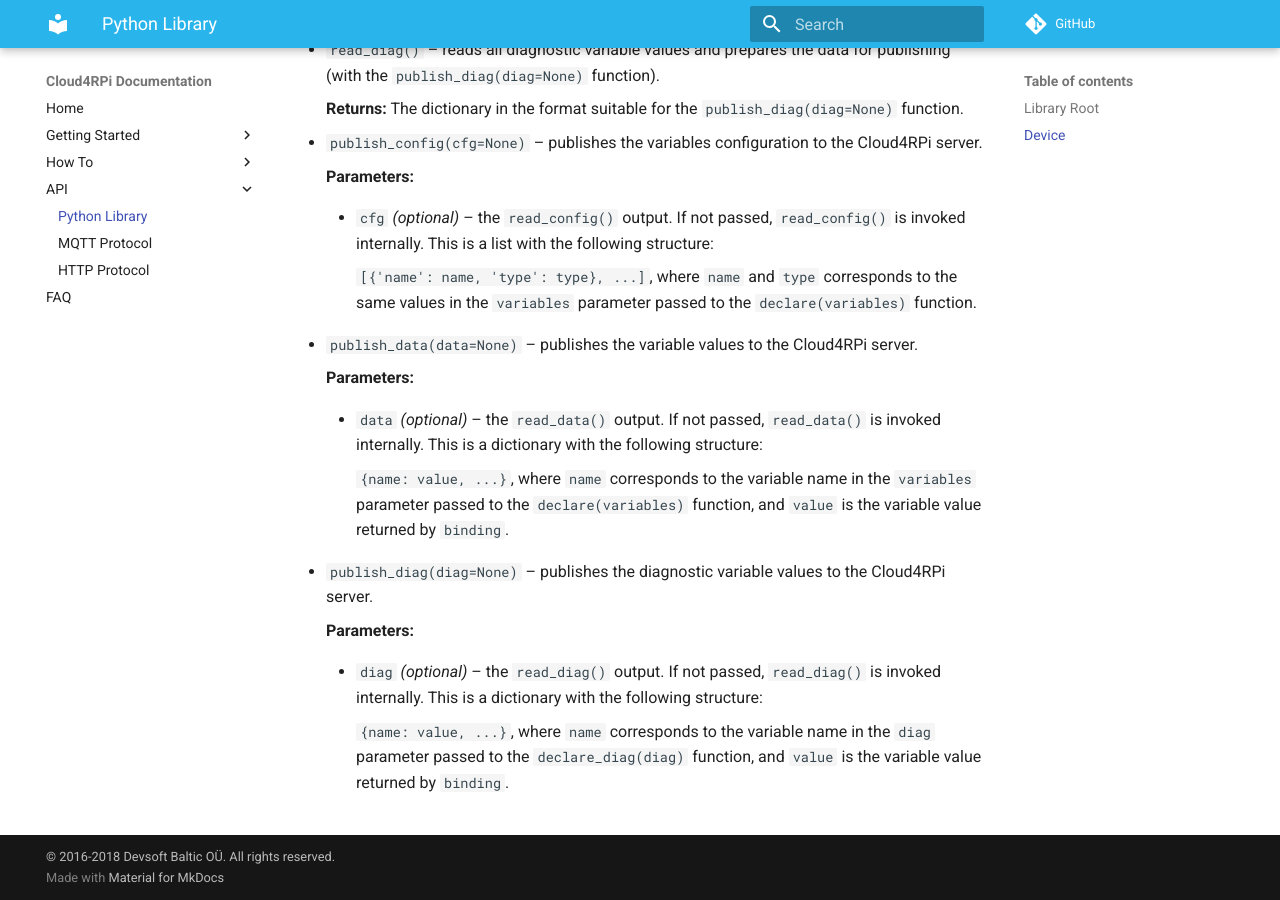
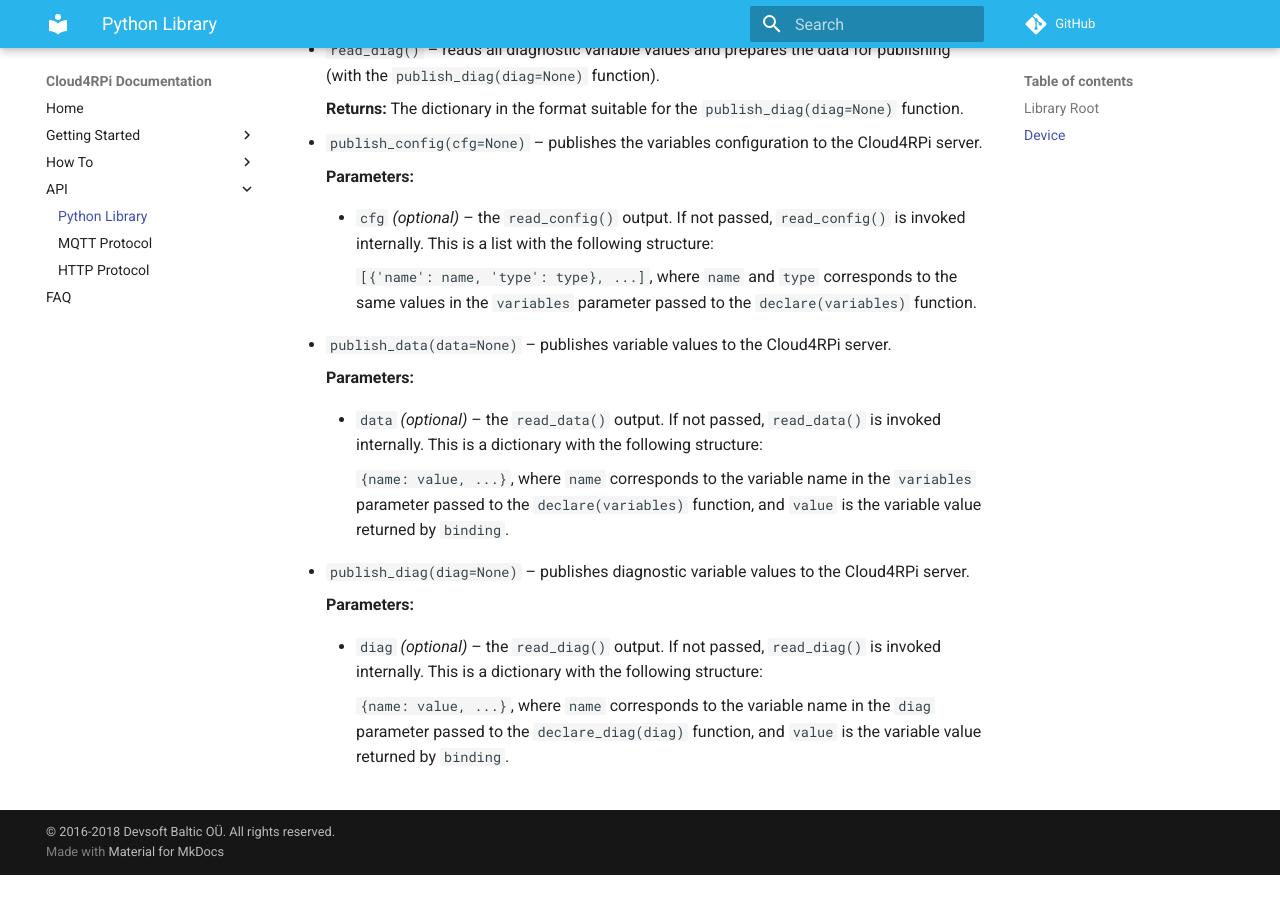
Before and after one commit to cloud4rpi/docs, an MkDocs documentation site: the page built from docs/api/python.md, in a window 1280 px wide and 900 px high, scrolled down 2524 px. Built offline with MkDocs 1.6.1 and Material for MkDocs 9.7.7, drawn with Linux system fonts in a browser that asks for light colours; comment, search, counter and statistics services are not loaded; old or Windows-style settings are respelled for this version of MkDocs; after the commit the page ends 3399 px from its top, so only the background shows below that.

Commit message:
Update python.md

```diff
--- a/docs/api/python.md
+++ b/docs/api/python.md
@@ -107,7 +107,7 @@ The [Device](https://github.com/cloud4rpi/cloud4rpi/blob/master/cloud4rpi/device
 
         `[{'name': name, 'type': type}, ...]`, where `name` and `type` corresponds to the same values in the `variables` parameter passed to the `declare(variables)` function.
 
-* `publish_data(data=None)` &ndash; publishes the variable values to the Cloud4RPi server.
+* `publish_data(data=None)` &ndash; publishes variable values to the Cloud4RPi server.
 
     **Parameters:**
 
@@ -115,7 +115,7 @@ The [Device](https://github.com/cloud4rpi/cloud4rpi/blob/master/cloud4rpi/device
 
         `{name: value, ...}`, where `name` corresponds to the variable name in the `variables` parameter passed to the `declare(variables)` function, and `value` is the variable value returned by `binding`.
 
-* `publish_diag(diag=None)` &ndash; publishes the diagnostic variable values to the Cloud4RPi server.
+* `publish_diag(diag=None)` &ndash; publishes diagnostic variable values to the Cloud4RPi server.
 
     **Parameters:**
 
```
